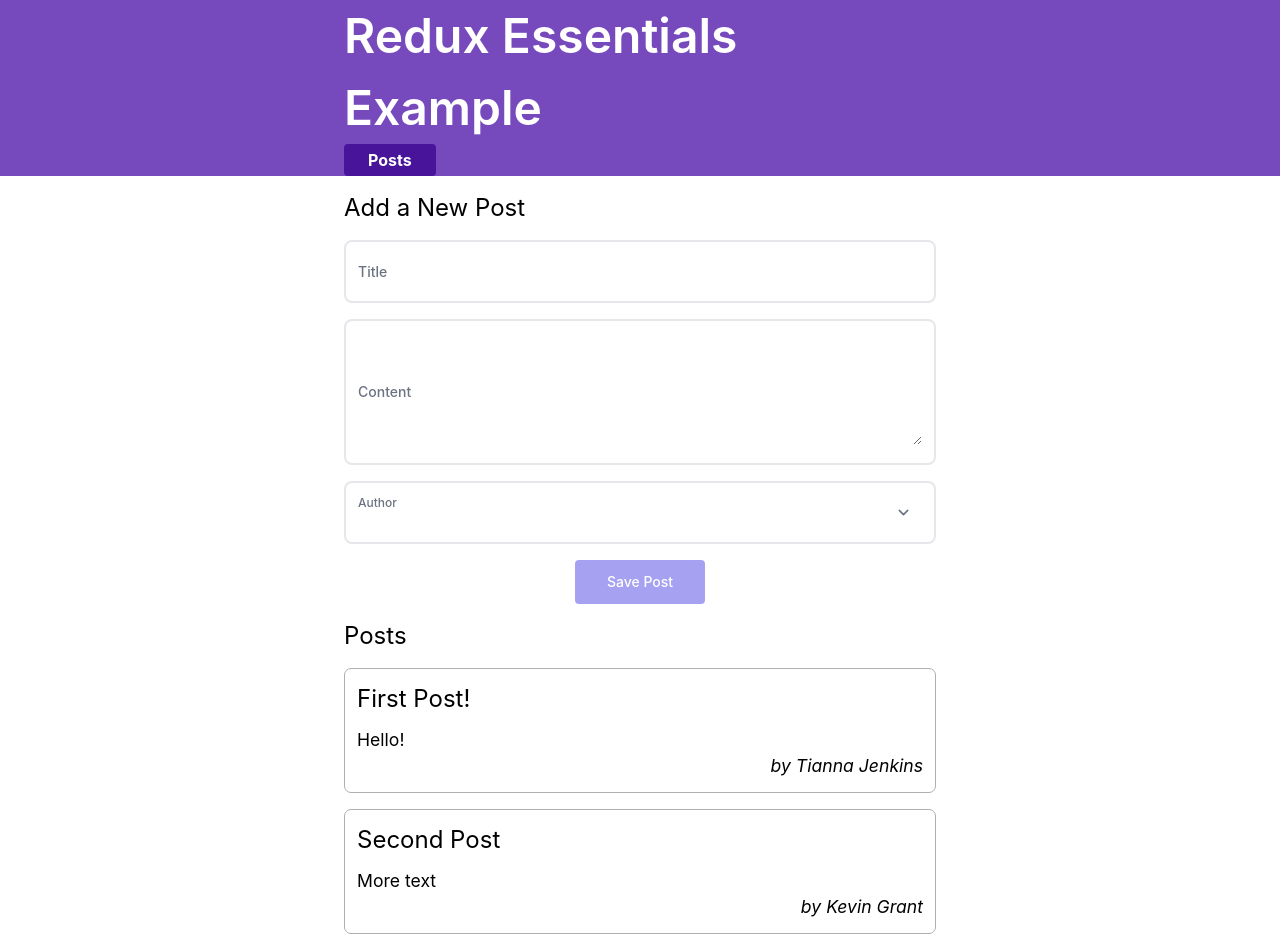
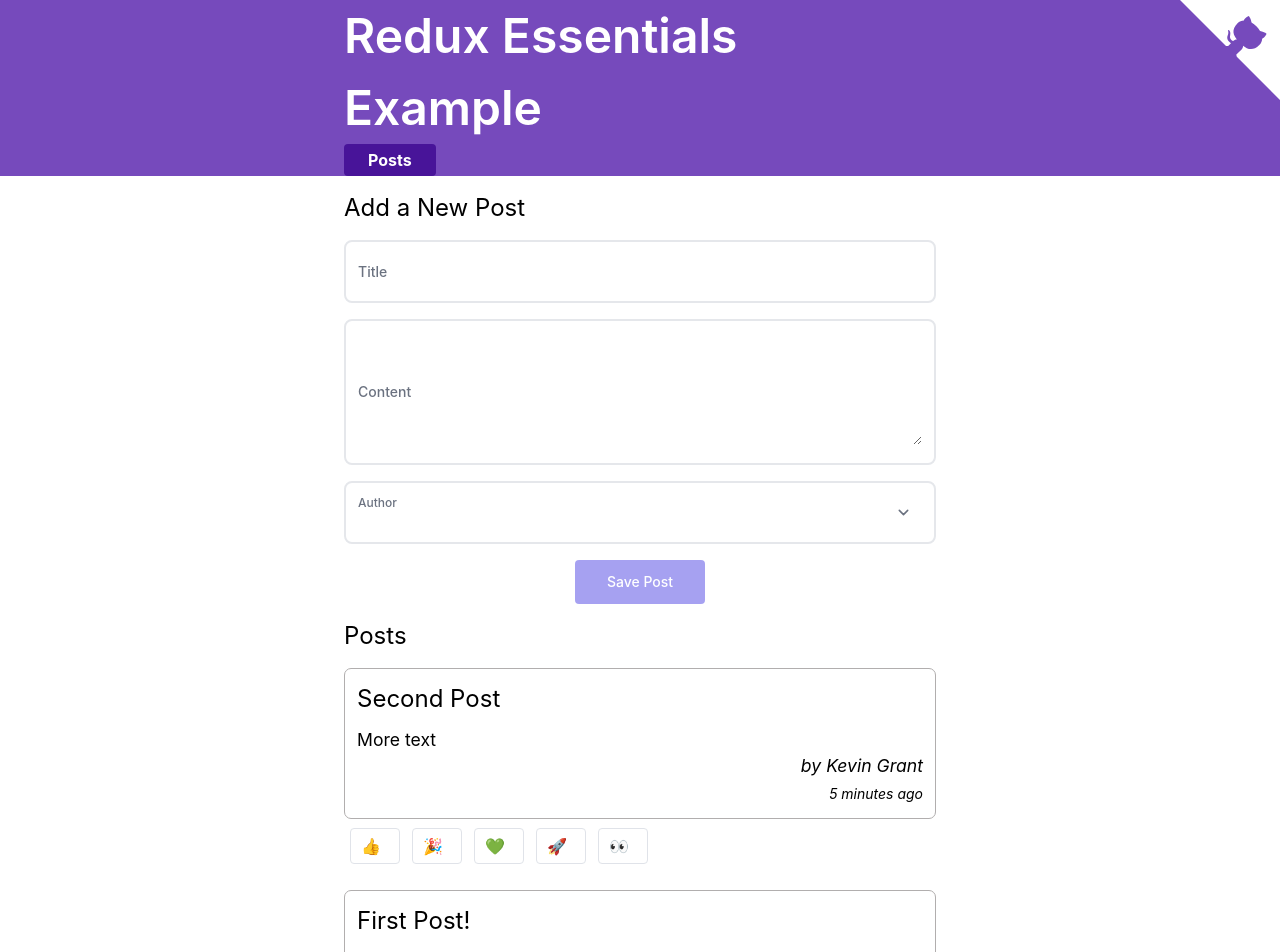
Before and after one commit to mktoho12/redux-essentials-example-app, a Next.js app: page / in a window 1280 px wide. Shown: the top 952 px of the page. Built offline with nearby package versions, Linux system fonts and the light colour scheme.

Commit message:
Add reaction button

```diff
--- /dev/null
+++ b/components/button/GithubCorner.tsx
@@ -0,0 +1,82 @@
+import { FC } from 'react'
+
+type Props = {
+  href: string
+  color?: string
+  bgColor?: string
+  size?: number
+}
+
+const GithubCorner: FC<Props> = ({
+  href,
+  color = '#fff',
+  bgColor = '#151513',
+  size = 80,
+}) => {
+  return (
+    <>
+      <a
+        href={href}
+        className="github-corner"
+        aria-label="View source on GitHub"
+      >
+        <svg
+          width={size}
+          height={size}
+          viewBox="0 0 250 250"
+          style={{
+            fill: bgColor,
+            color: color,
+            position: 'absolute',
+            top: 0,
+            border: 0,
+            right: 0,
+          }}
+          aria-hidden="true"
+        >
+          <path d="M0,0 L115,115 L130,115 L142,142 L250,250 L250,0 Z"></path>
+          <path
+            d="M128.3,109.0 C113.8,99.7 119.0,89.6 119.0,89.6 C122.0,82.7 120.5,78.6 120.5,78.6 C119.2,72.0 123.4,76.3 123.4,76.3 C127.3,80.9 125.5,87.3 125.5,87.3 C122.9,97.6 130.6,101.9 134.4,103.2"
+            fill="currentColor"
+            style={{ transformOrigin: '130px 106px' }}
+            className="octo-arm"
+          ></path>
+          <path
+            d="M115.0,115.0 C114.9,115.1 118.7,116.5 119.8,115.4 L133.7,101.6 C136.9,99.2 139.9,98.4 142.2,98.6 C133.8,88.0 127.5,74.4 143.8,58.0 C148.5,53.4 154.0,51.2 159.7,51.0 C160.3,49.4 163.2,43.6 171.4,40.1 C171.4,40.1 176.1,42.5 178.8,56.2 C183.1,58.6 187.2,61.8 190.9,65.4 C194.5,69.0 197.7,73.2 200.1,77.6 C213.8,80.2 216.3,84.9 216.3,84.9 C212.7,93.1 206.9,96.0 205.4,96.6 C205.1,102.4 203.0,107.8 198.3,112.5 C181.9,128.9 168.3,122.5 157.7,114.1 C157.9,116.9 156.7,120.9 152.7,124.9 L141.0,136.5 C139.8,137.7 141.6,141.9 141.8,141.8 Z"
+            fill="currentColor"
+            className="octo-body"
+          ></path>
+        </svg>
+      </a>
+      <style jsx>{`
+        .github-corner:hover .octo-arm {
+          animation: octocat-wave 560ms ease-in-out;
+        }
+        @keyframes octocat-wave {
+          0%,
+          100% {
+            transform: rotate(0);
+          }
+          20%,
+          60% {
+            transform: rotate(-25deg);
+          }
+          40%,
+          80% {
+            transform: rotate(10deg);
+          }
+        }
+        @media (max-width: 500px) {
+          .github-corner:hover .octo-arm {
+            animation: none;
+          }
+          .github-corner .octo-arm {
+            animation: octocat-wave 560ms ease-in-out;
+          }
+        }
+      `}</style>
+    </>
+  )
+}
+
+export default GithubCorner
--- a/components/layout/DefaultLayout.tsx
+++ b/components/layout/DefaultLayout.tsx
@@ -1,16 +1,11 @@
 import Head from 'next/head'
 import { FC, PropsWithChildren, useEffect, useState } from 'react'
 import { Navbar } from '../Navbar'
-import GHCorner from 'react-gh-corner'
+import GithubCorner from '../button/GithubCorner'
 
 type Props = PropsWithChildren<{}>
 
 const DefaultLayout: FC<Props> = ({ children }) => {
-  const [mounted, setMounted] = useState(false)
-  useEffect(() => {
-    setMounted(true)
-  }, [])
-
   return (
     <>
       <Head>
@@ -36,14 +31,12 @@
       <Navbar />
       {children}
 
-      {mounted && (
-        <GHCorner
-          position="top-right"
-          href="https://github.com/mktoho12/redux-essentials-example-app"
-          bgColor="black"
-          size={80}
-        />
-      )}
+      <GithubCorner
+        href="https://github.com/mktoho12/redux-essentials-example-app"
+        bgColor="white"
+        color="#764abc"
+        size={100}
+      />
     </>
   )
 }
--- a/features/posts/Post.tsx
+++ b/features/posts/Post.tsx
@@ -1,13 +1,12 @@
 import Error from 'next/error'
-import Link from 'next/link'
 import { FC } from 'react'
 import { useSelector } from 'react-redux'
 import BorderLink from '../../components/button/BorderLink'
-import PrimaryButton from '../../components/button/PrimaryButton'
 import PrimaryLink from '../../components/button/PrimaryLink'
-import { selectUser } from '../users/usersSlice'
 import PostAuthor from './PostAuthor'
 import { selectPost } from './postsSlice'
+import ReactionButtons from './ReactionButtons'
+import TimeAgo from './TimeAgo'
 
 type Props = {
   id: string
@@ -31,9 +30,12 @@
             </>
           ))}
       </p>
-      <p className="text-right">
+      <p className="text-right italic">
         <PostAuthor userId={post.user} />
+        <br />
+        <TimeAgo timestamp={post.date} />
       </p>
+      <ReactionButtons post={post} />
       <div className="flex justify-center mt-4 gap-2">
         <PrimaryLink href={`/posts/edit/${id}`}>Edit</PrimaryLink>
         <BorderLink href="/">Back</BorderLink>
--- a/features/posts/PostSummary.tsx
+++ b/features/posts/PostSummary.tsx
@@ -1,29 +1,34 @@
 import Link from 'next/link'
 import { FC } from 'react'
-import { useSelector } from 'react-redux'
-import { selectUser } from '../users/usersSlice'
 import PostAuthor from './PostAuthor'
 import { Post } from './postsSlice'
+import ReactionButtons from './ReactionButtons'
+import TimeAgo from './TimeAgo'
 
 type Props = {
   data: Post
 }
 
-const PostSummary: FC<Props> = ({ data }) => {
-  const user = useSelector(selectUser(data.user))
-
+const PostSummary: FC<Props> = ({ data: post }) => {
   return (
-    <Link href={`/posts/${data.id}`}>
+    <div className="flex flex-col gap-0">
+      <Link href={`/posts/${post.id}`}>
         <a>
-        <article className="post-excerpt my-4 p-3 hover:bg-purple-50 transition-colors">
-          <h3>{data.title}</h3>
-          <p className="post-content">{data.content.slice(0, 100)}</p>
+          <article className="post-excerpt mt-4 mb-1 p-3 hover:bg-purple-50 transition-colors">
+            <h3>{post.title}</h3>
+            <p className="post-content">{post.content.slice(0, 100)}</p>
             <p className="text-right italic">
-            <PostAuthor userId={data.user} />
+              <PostAuthor userId={post.user} />
+              <br />
+              <span className="text-sm">
+                <TimeAgo timestamp={post.date} />
+              </span>
             </p>
           </article>
         </a>
       </Link>
+      <ReactionButtons post={post} />
+    </div>
   )
 }
 
--- a/features/posts/PostsList.tsx
+++ b/features/posts/PostsList.tsx
@@ -4,11 +4,14 @@
 
 const PostsList: FC = () => {
   const posts = useAppSelector(state => state.posts)
+  const orderedPosts = posts
+    .slice()
+    .sort((a, b) => b.date.localeCompare(a.date))
 
   return (
     <section className="posts-list py-4">
       <h2 className="text-2xl">Posts</h2>
-      {posts.map(post => (
+      {orderedPosts.map(post => (
         <PostSummary data={post} key={post.id} />
       ))}
     </section>
--- /dev/null
+++ b/features/posts/ReactionButtons.tsx
@@ -0,0 +1,38 @@
+import { FC } from 'react'
+import { useAppDispatch } from '../../app/hooks'
+import { Post, reactionAdded } from './postsSlice'
+
+const reactionEmoji = {
+  thumbsUp: '👍',
+  hooray: '🎉',
+  heart: '💚',
+  rocket: '🚀',
+  eyes: '👀',
+}
+
+type Props = {
+  post: Post
+}
+
+const ReactionButtons: FC<Props> = ({ post }) => {
+  const dispatch = useAppDispatch()
+
+  return (
+    <div>
+      {Object.entries(reactionEmoji).map(([name, emoji]) => (
+        <button
+          key={name}
+          type="button"
+          className="muted-button reaction-button"
+          onClick={() =>
+            dispatch(reactionAdded({ postId: post.id, reaction: name }))
+          }
+        >
+          {emoji} <span className="ml-2">{post.reactions[name]}</span>
+        </button>
+      ))}
+    </div>
+  )
+}
+
+export default ReactionButtons
--- /dev/null
+++ b/features/posts/TimeAgo.tsx
@@ -0,0 +1,15 @@
+import { formatDistanceToNow, parseISO } from 'date-fns'
+import { FC } from 'react'
+
+type Props = {
+  timestamp: string
+}
+
+const TimeAgo: FC<Props> = ({ timestamp }) => {
+  const date = parseISO(timestamp)
+  const timePeriod = formatDistanceToNow(date)
+
+  return <span title={timestamp}>&nbsp; {`${timePeriod} ago`}</span>
+}
+
+export default TimeAgo
--- a/features/posts/postsSlice.ts
+++ b/features/posts/postsSlice.ts
@@ -1,16 +1,35 @@
 import { createSlice, nanoid, PayloadAction } from '@reduxjs/toolkit'
 import { RootState } from '../../app/store'
+import { sub } from 'date-fns'
 
 export type Post = {
   id: string
+  date: string
   title: string
   content: string
   user: string
+  reactions: {
+    [key: string]: number
+  }
 }
 
 const initialState: Post[] = [
-  { id: '1', title: 'First Post!', content: 'Hello!', user: '0' },
-  { id: '2', title: 'Second Post', content: 'More text', user: '1' },
+  {
+    id: '1',
+    date: sub(new Date(), { minutes: 10 }).toISOString(),
+    title: 'First Post!',
+    content: 'Hello!',
+    user: '0',
+    reactions: {},
+  },
+  {
+    id: '2',
+    date: sub(new Date(), { minutes: 5 }).toISOString(),
+    title: 'Second Post',
+    content: 'More text',
+    user: '1',
+    reactions: {},
+  },
 ]
 
 const postsSlice = createSlice({
@@ -22,9 +41,17 @@
         state.push(payload)
       },
       prepare: (title: string, content: string, user: string) => ({
-        payload: { id: nanoid(), title, content, user },
+        payload: {
+          id: nanoid(),
+          date: new Date().toISOString(),
+          title,
+          content,
+          user,
+          reactions: {},
+        },
       }),
     },
+
     postUpdated: (
       state,
       { payload: { id, title, content } }: PayloadAction<Omit<Post, 'user'>>
@@ -34,10 +61,22 @@
       post.title = title
       post.content = content
     },
+
+    reactionAdded: (
+      state,
+      {
+        payload: { postId, reaction },
+      }: PayloadAction<{ postId: string; reaction: string }>
+    ) => {
+      const existingPost = state.find(post => post.id === postId)
+      existingPost &&
+        (existingPost.reactions[reaction] =
+          (existingPost.reactions[reaction] || 0) + 1)
+    },
   },
 })
 
 export default postsSlice.reducer
 export const selectPost = (id?: string) => (state: RootState) =>
   state.posts.find(post => post.id === id)
-export const { postAdded, postUpdated } = postsSlice.actions
+export const { postAdded, postUpdated, reactionAdded } = postsSlice.actions
--- a/package.json
+++ b/package.json
@@ -11,7 +11,6 @@
   "dependencies": {
     "@faker-js/faker": "^6.2.0",
     "@mswjs/data": "^0.10.0",
-    "date-fns": "^2.28.0",
     "mock-socket": "^9.1.3",
     "msw": "^0.39.2",
     "next": "12.1.5",
@@ -29,10 +28,10 @@
     "@types/seedrandom": "^3.0.2",
     "autoprefixer": "^10.4.5",
     "classnames": "^2.3.1",
+    "date-fns": "^2.28.0",
     "eslint": "8.14.0",
     "eslint-config-next": "12.1.5",
     "postcss": "^8.4.12",
-    "react-gh-corner": "^1.1.4",
     "react-redux": "^8.0.1",
     "redux": "^4.2.0",
     "tailwindcss": "^3.0.24",
```
Also changed, not shown: 1 other file (tests, documents, lock files or other folders). Lines whose indentation alone changed are shown as unchanged.
